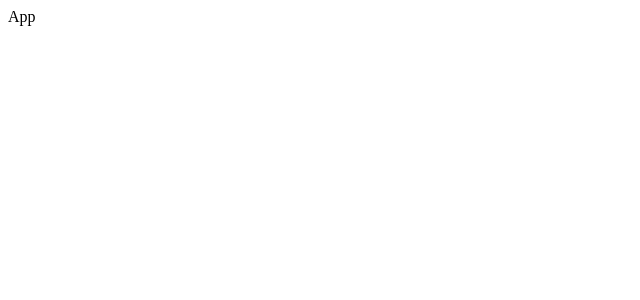
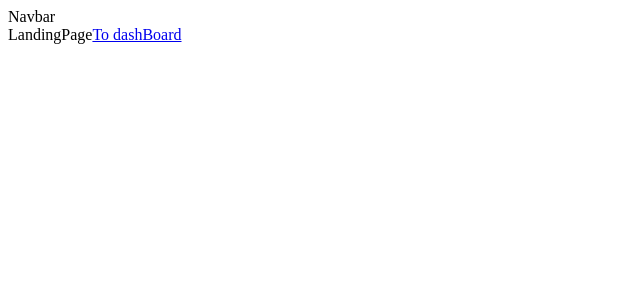
Before and after one commit to webber-jiang/bug-tracker-ui, a React (Create React App) app: page /landingPage in a window 1280 px wide. Shown: the top 300 px of the page, without its empty margins (0-640 px from the left). Built offline with nearby package versions, Linux system fonts and the light colour scheme.

Commit message:
Setup Navigation
Setup React router dom plus mock routes

```diff
--- a/package.json
+++ b/package.json
@@ -8,6 +8,7 @@
     "@testing-library/user-event": "^7.2.1",
     "react": "^16.13.1",
     "react-dom": "^16.13.1",
+    "react-router-dom": "^5.1.2",
     "react-scripts": "3.4.1"
   },
   "scripts": {
--- a/src/components/App.jsx
+++ b/src/components/App.jsx
@@ -1,5 +1,23 @@
 import React from "react";
+import { Router, Route } from "react-router-dom";
 
-const App = () => <div>App</div>;
+import history from "../history";
+import LandingPage from "./landingPage/LandingPage";
+import DashBoard from "./dashBoard/DashBoard";
+import MainPage from "./mainPage/MainPage";
+import IssuePage from "./issuePage/IssuePage";
+import Navbar from "./navbar/Navbar";
+
+const App = () => {
+  return (
+    <Router history={history}>
+      <Navbar />
+      <Route path="/" exact component={DashBoard} />
+      <Route path="/landingPage" exact component={LandingPage} />
+      <Route path="/mainPage" exact component={MainPage} />
+      <Route path="/issuePage" exact component={IssuePage} />
+    </Router>
+  );
+};
 
 export default App;
--- a/src/components/dashBoard/DashBoard.jsx
+++ b/src/components/dashBoard/DashBoard.jsx
@@ -1,5 +1,12 @@
 import React from "react";
+import { Link } from "react-router-dom";
 
-const DashBoard = () => <div>DashBoard</div>;
+const DashBoard = () => {
+  return (
+    <div>
+      <Link to="/mainPage">To main page</Link>
+    </div>
+  );
+};
 
 export default DashBoard;
--- a/src/components/landingPage/LandingPage.jsx
+++ b/src/components/landingPage/LandingPage.jsx
@@ -1,5 +1,13 @@
 import React from "react";
+import { Link } from "react-router-dom";
 
-const LandingPage = () => <div>LandingPage</div>;
+const LandingPage = () => {
+  return (
+    <div>
+      LandingPage
+      <Link to="/">To dashBoard</Link>
+    </div>
+  );
+};
 
 export default LandingPage;
--- a/src/components/mainPage/MainPage.jsx
+++ b/src/components/mainPage/MainPage.jsx
@@ -1,5 +1,13 @@
 import React from "react";
+import { Link } from "react-router-dom";
 
-const MainPage = () => <div>MainPage</div>;
+const MainPage = () => {
+  return (
+    <div>
+      MainPage
+      <Link to="/issuePage">To issue page</Link>
+    </div>
+  );
+};
 
 export default MainPage;
--- /dev/null
+++ b/src/history.js
@@ -0,0 +1,3 @@
+import { createBrowserHistory } from "history";
+
+export default createBrowserHistory();
```
Also changed, not shown: 1 other file (tests, documents, lock files or other folders).
